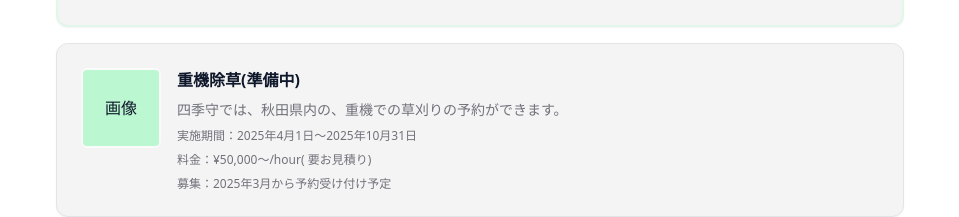
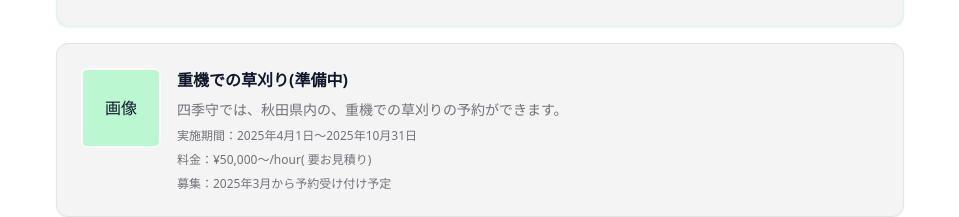
Before and after one commit to mitsukura/shikimori, a Next.js app: page / in a window 1280 px wide. Shown: the part 301-518 px from the top of the page, without its empty margins (160-1119 px from the left). Built offline with nearby package versions, Linux system fonts and the light colour scheme.

Commit message:
fix: 文字修正

```diff
--- a/app/components/Hero.tsx
+++ b/app/components/Hero.tsx
@@ -33,7 +33,7 @@ export default function Hero() {
               画像
             </div>
             <div className='flex flex-col justify-center gap-2'>
-              <h2 className='text-md font-bold'>重機除草(準備中)</h2>
+              <h2 className='text-md font-bold'>重機での草刈り(準備中)</h2>
               <p className='text-sm text-muted-foreground'>
                 四季守では、秋田県内の、重機での草刈りの予約ができます。
               </p>
```
